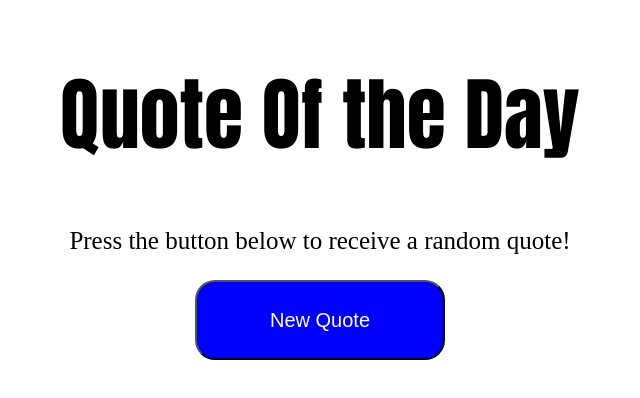
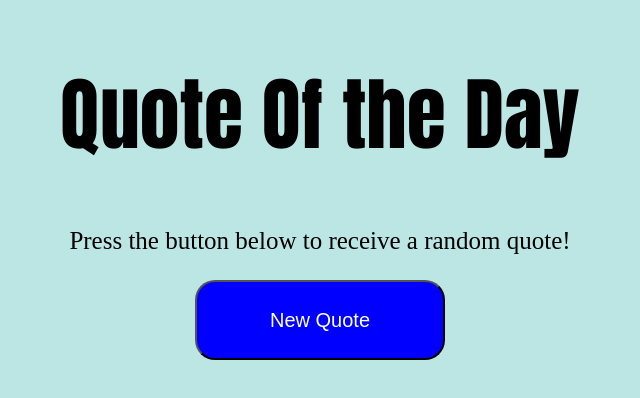
Before and after one commit to Vipulmahajan045/Quote-of-the-day-App, a plain HTML site: page index.html in a window 1280 px wide. Shown: the whole page, without its empty margins (320-960 px from the left). Drawn offline with Linux system fonts and the light colour scheme.

Commit message:
update css

```diff
--- a/quote.css
+++ b/quote.css
@@ -1,3 +1,6 @@
+body{
+    background-color: #BBE6E4;
+}
 div{
     text-align: center;
 }
```
